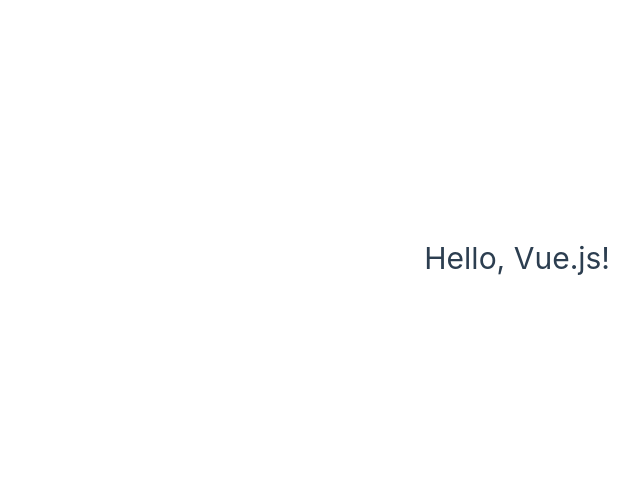
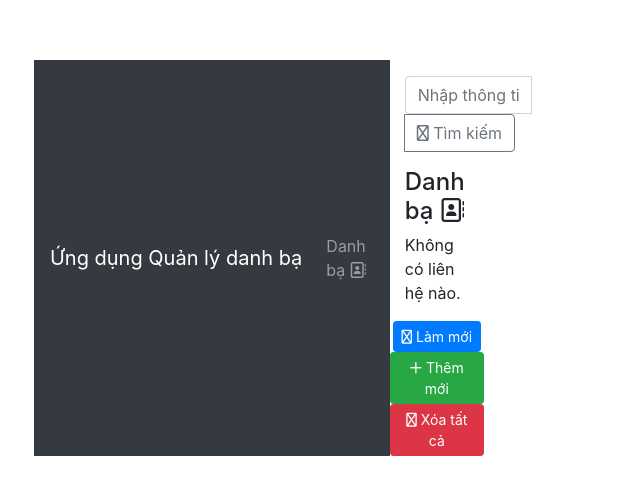
Before and after one commit to aluday/B2007221_LuuThiDuongAnh_FRONTEND, a Vue app: page / in a window 1280 px wide. Shown: the part 142-636 px from the top of the page, without its empty margins (30-670 px from the left). Built offline with nearby package versions, Linux system fonts and the light colour scheme; no server answers.

Commit message:
Hien thi danh sach cac contact lay ve tu server

```diff
--- a/src/App.vue
+++ b/src/App.vue
@@ -1,13 +1,22 @@
 <script>
+import AppHeader from "@/components/AppHeader.vue";
 export default {
-
-}
+  components: {
+    AppHeader,
+  },
+};
 </script>
 <template>
-  <h1>Hello, Vue.js!</h1>
+  <div id="app">
+    <AppHeader />
+    <div class="container mt-3">
+      <router-view />
+    </div>
+  </div>
 </template>
 <style>
-  .page {
-    max-width: 400px;
-    margin: auto; }
+.page {
+  max-width: 400px;
+  margin: auto;
+}
 </style>
--- /dev/null
+++ b/src/components/AppHeader.vue
@@ -0,0 +1,13 @@
+<template>
+    <nav class="navbar navbar-expand navbar-dark bg-dark">
+        <a href="/" class="navbar-brand">Ứng dụng Quản lý danh bạ</a>
+        <div class="mr-auto navbar-nav">
+            <li class="nav-item">
+                <router-link :to="{ name: 'contactbook' }" class="nav-link">
+                    Danh bạ
+                    <i class="fas fa-address-book"></i>
+                </router-link>
+            </li>
+        </div>
+    </nav>
+</template>
--- /dev/null
+++ b/src/components/ContactCard.vue
@@ -0,0 +1,32 @@
+<script>
+export default {
+    props: {
+        contact: { type: Object, required: true },
+    },
+};
+</script>
+<template>
+    <div>
+        <div class="p-1">
+            <strong>Tên:</strong>
+            {{ contact.name }}
+        </div>
+        <div class="p-1">
+            <strong>E-mail:</strong>
+            {{ contact.email }}
+        </div>
+        <div class="p-1">
+            <strong>Địa chỉ:</strong>
+            {{ contact.address }}
+        </div>
+        <div class="p-1">
+            <strong>Điện thoại:</strong>
+            {{ contact.phone }}
+        </div>
+        <div class="p-1">
+            <strong>Liên hệ yêu thích:&nbsp;</strong>
+            <i v-if="contact.favorite" class="fas fa-check"></i>
+            <i v-else class="fas fa-times"></i>
+        </div>
+    </div>
+</template>
--- /dev/null
+++ b/src/components/ContactList.vue
@@ -0,0 +1,26 @@
+<script>
+export default {
+    props: {
+        contacts: { type: Array, default: [] },
+        activeIndex: { type: Number, default: -1 },
+    },
+    emits: ["update:activeIndex"],
+    methods: {
+        updateActiveIndex(index) {
+            this.$emit("update:activeIndex", index);
+        }
+    }
+};
+</script>
+<template>
+    <ul class="list-group">
+        <li class="list-group-item"
+            v-for="(contact, index) in contacts"
+            :key="contact._id"
+            :class="{ active: index === activeIndex }"
+             @click="updateActiveIndex(index)"
+        >
+            {{ contact.name }}
+        </li>
+    </ul>
+</template>
--- /dev/null
+++ b/src/components/InputSearch.vue
@@ -0,0 +1,35 @@
+<script>
+export default {
+    props: {
+        modelValue: { type: String, default: "" },
+    },
+    emits: ["submit", "update:modelValue"],
+    methods: {
+        updateModelValue(e) {
+            this.$emit("update:modelValue", e.target.value);
+        },
+        submit() {
+            this.$emit("submit");
+        },
+    },
+};
+</script>
+<template>
+    <div class="input-group">
+        <input type="text"
+            class="form-control"
+            placeholder="Nhập thông tin cần tìm"
+            :value="modelValue"
+            @input="updateModelValue"
+            @keyup.enter="submit" />
+        <div class="input-group-append">
+            <button
+                class="btn btn-outline-secondary"
+                type="button"
+                @click="submit"
+            >
+                <i class="fas fa-search"></i> Tìm kiếm
+            </button>
+        </div>
+    </div>
+</template>
--- /dev/null
+++ b/src/router/index.js
@@ -0,0 +1,21 @@
+import { createWebHistory, createRouter } from 'vue-router';
+import ContactBook from '@/views/ContactBook.vue';
+const routes = [
+    {
+        path: '/',
+        name: 'contactbook',
+        component: ContactBook,
+    },
+
+    // {
+    //     path: "/contacts/:id",
+    //     name: "contact.edit", component: () => import("@/views/ContactEdit.vue"),
+    //     props: true
+
+    // },
+];
+const router = createRouter({
+    history: createWebHistory(import.meta.env.BASE_URL),
+    routes,
+});
+export default router;
--- /dev/null
+++ b/src/services/api.service.js
@@ -0,0 +1,13 @@
+import axios from 'axios';
+const commonConfig = {
+    headers: {
+        'Content-Type': 'application/json',
+        Accept: 'application/json',
+    },
+};
+export default (baseURL) => {
+    return axios.create({
+        baseURL,
+        ...commonConfig,
+    });
+};
--- /dev/null
+++ b/src/services/contact.service.js
@@ -0,0 +1,25 @@
+import createApiClient from './api.service';
+class ContactService {
+    constructor(baseUrl = '/api/contacts') {
+        this.api = createApiClient(baseUrl);
+    }
+    async getAll() {
+        return (await this.api.get('/')).data;
+    }
+    async create(data) {
+        return (await this.api.post('/', data)).data;
+    }
+    async deleteAll() {
+        return (await this.api.delete('/')).data;
+    }
+    async get(id) {
+        return (await this.api.get(`/${id}`)).data;
+    }
+    async update(id, data) {
+        return (await this.api.put(`/${id}`, data)).data;
+    }
+    async delete(id) {
+        return (await this.api.delete(`/${id}`)).data;
+    }
+}
+export default new ContactService();
--- /dev/null
+++ b/src/views/ContactBook.vue
@@ -0,0 +1,128 @@
+<template>
+    <div class="page row">
+        <div class="col-md-10">
+            <InputSearch v-model="searchText" />
+        </div>
+        <div class="mt-3 col-md-6">
+            <h4>
+                Danh bạ
+                <i class="fas fa-address-book"></i>
+            </h4>
+            <ContactList v-if="filteredContactsCount > 0" :contacts="filteredContacts" v-model:activeIndex="activeIndex" />
+            <p v-else>Không có liên hệ nào.</p>
+            <div class="mt-3 row justify-content-around align-items-center">
+                <button class="btn btn-sm btn-primary" @click="refreshList()">
+                    <i class="fas fa-redo"></i> Làm mới
+                </button>
+                <button class="btn btn-sm btn-success" @click="goToAddContact">
+                    <i class="fas fa-plus"></i> Thêm mới
+                </button>
+                <button class="btn btn-sm btn-danger" @click="removeAllContacts">
+                    <i class="fas fa-trash"></i> Xóa tất cả
+                </button>
+            </div>
+        </div>
+        <div class="mt-3 col-md-6">
+            <div v-if="activeContact">
+                <h4>
+                    Chi tiết Liên hệ
+                    <i class="fas fa-address-card"></i>
+                </h4>
+                <ContactCard :contact="activeContact" />
+                <router-link :to="{
+                    name: 'contact.edit',
+                    params: { id: activeContact._id },
+                }">
+                    <span class="mt-2 badge badge-warning">
+                        <i class="fas fa-edit"></i> Hiệu chỉnh</span>
+                </router-link>
+            </div>
+        </div>
+    </div>
+</template>
+<script>
+import ContactCard from "@/components/ContactCard.vue";
+import InputSearch from "@/components/InputSearch.vue";
+import ContactList from "@/components/ContactList.vue";
+import ContactService from "@/services/contact.service";
+export default {
+    components: {
+        ContactCard,
+        InputSearch,
+        ContactList,
+    },
+    data() {
+        return {
+            contacts: [],
+            activeIndex: -1,
+            searchText: "",
+        };
+    },
+    watch: {
+        searchText() {
+            this.activeIndex = -1;
+        },
+    },
+    computed: {
+        contactStrings() {
+            return this.contacts.map((contact) => {
+                const { name, email, address, phone } = contact;
+                return [name, email, address, phone].join("");
+            });
+        },
+
+        filteredContacts() {
+            if (!this.searchText) return this.contacts;
+            return this.contacts.filter((_contact, index) =>
+                this.contactStrings[index].includes(this.searchText)
+            );
+        },
+
+        activeContact() {
+            if (this.activeIndex < 0) return null;
+            return this.filteredContacts[this.activeIndex];
+
+
+        },
+
+        filteredContactsCount() {
+            return this.filteredContacts.length;
+        },
+    },
+    methods: {
+        async retrieveContacts() {
+            try {
+                this.contacts = await ContactService.getAll();
+            } catch (error) {
+                console.log(error);
+            }
+        },
+        refreshList() {
+            this.retrieveContacts();
+            this.activeIndex = -1;
+        },
+        async removeAllContacts() {
+            if (confirm("Bạn muốn xóa tất cả Liên hệ?")) {
+                try {
+                    await ContactService.deleteAll();
+                    this.refreshList();
+                } catch (error) {
+                    console.log(error);
+                }
+            }
+        },
+        goToAddContact() {
+            this.$router.push({ name: "contact.add" });
+        },
+    },
+    mounted() {
+        this.refreshList();
+    },
+};
+</script>
+<style scoped>
+.page {
+    text-align: left;
+    max-width: 750px;
+}
+</style>
--- a/vite.config.js
+++ b/vite.config.js
@@ -8,9 +8,14 @@
   plugins: [vue()],
   server:{
       port: 3001,
+      proxy: {
+        '/api': {
+            target: 'http://localhost:3000/',
+            changeOrigin: true,
+        },
+      },
   },
   resolve: {
-
     alias: {
       '@': fileURLToPath(new URL('./src', import.meta.url))
     }
```
Also changed, not shown: package.json (+7 -1 lines), src/main.js (+6 -1 lines), 1 other file (tests, documents, lock files or other folders).
